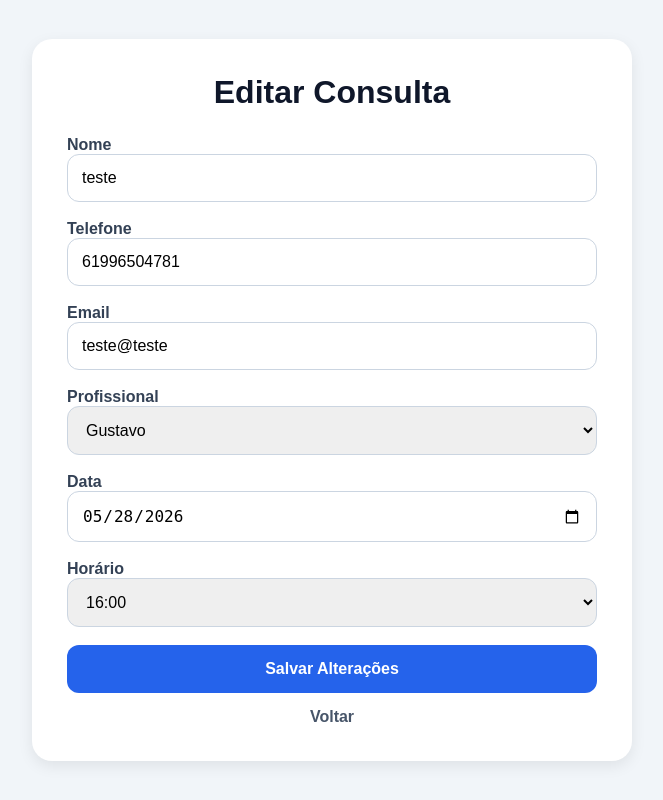
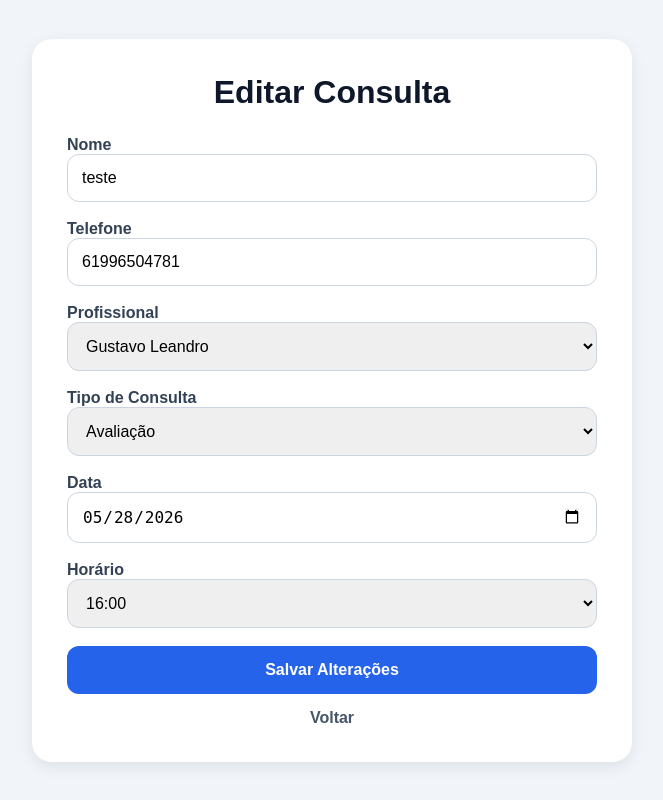
Before and after one commit to lucasleandro7/reabvita-system, a Django app: page /edit-appointment/1/ in a window 1280 px wide. Shown: the whole page, without its empty margins (308-971 px from the left). Run offline with Django 5.2, Linux system fonts and the light colour scheme; a user stored in the database is signed in; data comes from the database, SQL or seed files in the repository; both versions use the stored data as it was after the commit.

Commit message:
Corrige formulário de edição de consultas

```diff
--- a/appointments/templates/appointments/edit_appointment.html
+++ b/appointments/templates/appointments/edit_appointment.html
@@ -133,18 +133,7 @@
 
             </div>
 
-            <div>
 
-                <label>Email</label>
-
-                <input
-                    type="email"
-                    name="email"
-                    value="{{ appointment.email }}"
-                    required
-                >
-
-            </div>
 
             <div>
 
@@ -157,20 +146,64 @@
 
                     <option
                         value="aline"
-                        {% if appointment.professional == 'aline' %}
-                        selected
-                        {% endif %}
+                        {% if appointment.professional == 'aline' %}selected{% endif %}
                     >
-                        Aline
+                        Aline Leandro
                     </option>
 
                     <option
                         value="gustavo"
-                        {% if appointment.professional == 'gustavo' %}
-                        selected
-                        {% endif %}
+                        {% if appointment.professional == 'gustavo' %}selected{% endif %}
                     >
-                        Gustavo
+                        Gustavo Leandro
+                    </option>
+
+                    <option
+                        value="isabel"
+                        {% if appointment.professional == 'isabel' %}selected{% endif %}
+                    >
+                        Isabel Novais
+                    </option>
+
+                    <option
+                        value="stephane"
+                        {% if appointment.professional == 'stephane' %}selected{% endif %}
+                    >
+                        Stephane Priscilla
+                    </option>
+
+                    <option
+                        value="amanda"
+                        {% if appointment.professional == 'amanda' %}selected{% endif %}
+                    >
+                        Amanda Borçari
+                    </option>
+
+                </select>
+
+            </div>
+
+            <div>
+
+                <label>Tipo de Consulta</label>
+
+                <select
+                    name="service_type"
+                    required
+                >
+
+                    <option
+                        value="avaliacao"
+                        {% if appointment.service_type == 'avaliacao' %}selected{% endif %}
+                    >
+                        Avaliação
+                    </option>
+
+                    <option
+                        value="atendimento"
+                        {% if appointment.service_type == 'atendimento' %}selected{% endif %}
+                    >
+                        Atendimento
                     </option>
 
                 </select>
--- a/appointments/views.py
+++ b/appointments/views.py
@@ -589,7 +589,6 @@ def edit_appointment(request, appointment_id):
 
         appointment.name = request.POST['name']
         appointment.phone = request.POST['phone']
-        appointment.email = request.POST['email']
         appointment.professional = request.POST['professional']
         appointment.service_type = request.POST['service_type']
         appointment.appointment_date = request.POST['appointment_date']
```
Also changed, not shown: db.sqlite3.
